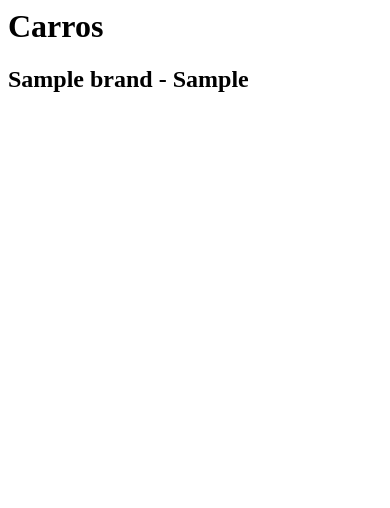
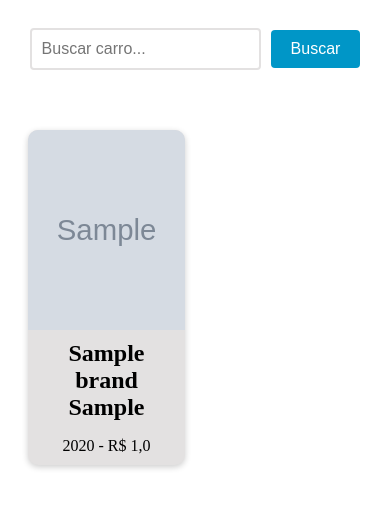
Before and after one commit to Andrewsrj/django-master-carros, a Django app: page /cars/ in a window 390 px wide. Shown: the top 508 px of the page. Run offline with Django 5.2, Linux system fonts and the light colour scheme; tables that the repository leaves empty hold one stand-in row (values such as "Sample post"); grey boxes marked "Sample" are stand-in pictures.

Commit message:
feat(core): Ajuste de retorno de view para o template cars

```diff
--- a/app/urls.py
+++ b/app/urls.py
@@ -22,5 +22,5 @@ from cars.views import cars_view
 
 urlpatterns = [
     path('admin/', admin.site.urls),
-    path('cars/', cars_view),
+    path('cars/', cars_view, name='cars_list'),
 ] + static(settings.MEDIA_URL, document_root=settings.MEDIA_ROOT)
--- a/cars/templates/cars.html
+++ b/cars/templates/cars.html
@@ -1,13 +1,112 @@
-<html>
-    <head>
-        <title>Carros</title>
-    </head>
-    {% block content %}
-        <body>
-            <h1>Carros</h1>
-            {% for car in cars %}
-            <h2>{{car.brand}} - {{car.model}}</h2>
-            {% endfor %}
-        </body>
-    {% endblock %}
-</html>
+{% block content %}
+  <style>
+    .car-grid {
+      display: grid;
+      grid-template-columns: repeat(3, 1fr);
+      gap: 20px;
+      margin: 0 auto;
+      max-width: 1200px;
+      padding: 20px;
+    }
+
+    .car-card {
+      background-color: #e3e1e1;
+      box-shadow: 0 2px 6px rgba(0, 0, 0, 0.2);
+      border-radius: 10px;
+      overflow: hidden;
+      text-align: center;
+      transition: all 0.3s ease;
+    }
+
+    .car-card:hover {
+        cursor: pointer;
+        box-shadow: 0 4px 10px rgba(0, 0, 0, 0.4);
+        transform: translateY(-2px);
+    }
+
+    .car-card img {
+      width: 100%;
+      height: 200px;
+      object-fit: cover;
+    }
+
+    .car-card h3 {
+        font-size: 20px;
+        margin-top: 10px;
+        margin-bottom: 5px;
+    }
+
+    .car-card h2 {
+      font-size: 1.5rem;
+      margin: 10px;
+    }
+
+    .car-card p {
+      font-size: 1rem;
+      margin-bottom: 10px;
+    }
+
+    @media (max-width: 768px) {
+      .car-grid {
+        grid-template-columns: repeat(2, 1fr);
+      }
+    }
+
+    form {
+        display: flex;
+        justify-content: center;
+        align-items: center;
+        margin-bottom: 20px;
+        text-align: center;
+        padding: 20px;
+    }
+
+    input[type="text"] {
+        padding: 10px;
+        font-size: 16px;
+        border: 2px solid #e3e1e1;
+        border-radius: 4px;
+        margin-right: 10px;
+        transition: border-bottom-color 0.3s ease-in-out;
+    }
+
+    input[type="text"]:focus {
+        outline: none;
+        border-bottom-color: #e3e1e1;
+    }
+
+    button[type="submit"] {
+        background-color: #0096c7;
+        color: #fff;
+        border: none;
+        padding: 10px 20px;
+        font-size: 16px;
+        border-radius: 4px;
+        cursor: pointer;
+        transition: background-color 0.3s ease-in-out;
+    }
+
+    button[type="submit"]:hover {
+        background-color: #108eb8;
+    }
+  </style>
+
+  <form method="GET" action="{% url 'cars_list' %}">
+    <input type="text" name="search" placeholder="Buscar carro...">
+    <button type="submit">Buscar</button>
+  </form>
+
+  <div class="car-grid">
+    {% if cars %}
+      {% for car in cars %}
+        <div class="car-card">
+          <img src="{{ car.photo.url }}" alt="{{ car.model }} - {{ car.brand }}">
+          <h2>{{ car.brand }} {{ car.model }}</h2>
+          <p>{{ car.factory_year }} - R$ {{ car.value }}</p>
+        </div>
+      {% endfor %}
+    {% else %}
+      <p class="no-results">Nenhum carro encontrado.</p>
+    {% endif %}
+  </div>
+{% endblock %}
--- a/cars/views.py
+++ b/cars/views.py
@@ -4,7 +4,9 @@ from cars.models import Car
 # Create your views here.
 
 def cars_view(request):
-    carros = Car.objects.all().order_by('model')
+    search = request.GET.get('search')
+
+    carros = Car.objects.filter(model__contains=search).order_by('-model') if search else Car.objects.all().order_by('-model')
     context = {
         'cars': carros,
     }
```
